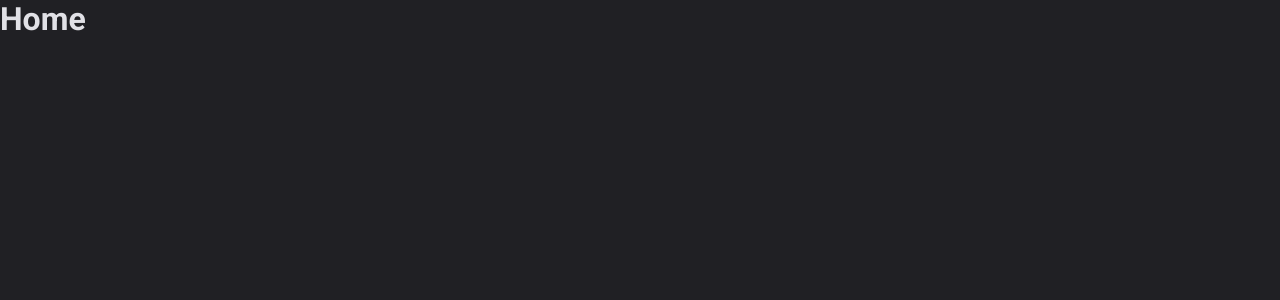
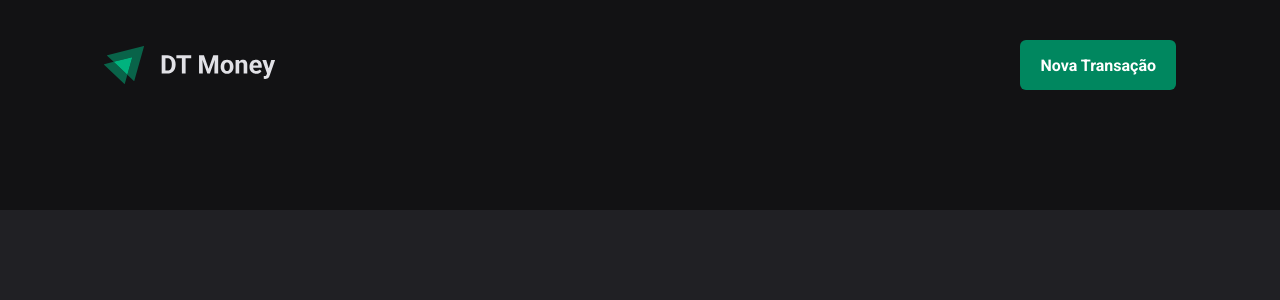
Before and after one commit to Felipe-Luciano/dt-money, a React (Vite) app: page / in a window 1280 px wide. Shown: the top 300 px of the page. Built offline with nearby package versions, Linux system fonts and the light colour scheme.

Commit message:
Feat: implement component Header

```diff
--- a/src/App.tsx
+++ b/src/App.tsx
@@ -1,11 +1,12 @@
 import { ThemeProvider } from "styled-components";
 import { defaultTheme } from "./styles/Themes/default";
 import { GlobalStyle } from "./styles/global";
+import { Transactions } from "./pages/Transactions";
 
 export function App() {
   return (
     <ThemeProvider theme={defaultTheme}>
-      <h1>Home</h1>
+      <Transactions />
       <GlobalStyle />
     </ThemeProvider>
   )
--- /dev/null
+++ b/src/components/Header/index.tsx
@@ -0,0 +1,14 @@
+import { HeaderContainer, HeaderContent, TransactionButton } from "./styles";
+
+import logo from "../../assets/logo.svg"
+
+export function Header() {
+    return (
+        <HeaderContainer>
+            <HeaderContent>
+                <img src={logo} alt="" />
+                <TransactionButton>Nova Transação</TransactionButton>
+            </HeaderContent>
+        </HeaderContainer>
+    )
+}
--- /dev/null
+++ b/src/components/Header/styles.ts
@@ -0,0 +1,33 @@
+import styled from "styled-components";
+
+export const HeaderContainer = styled.header`
+    background: ${props => props.theme["gray-900"]};
+    padding: 2.5rem 0 7.5rem;
+`
+
+export const HeaderContent = styled.div`
+    width: 100%;
+    max-width: 1120px;
+    margin: 0 auto;
+    padding: 0 1.5rem;
+
+    display: flex;
+    justify-content: space-between;
+    align-items: center;
+`
+
+export const TransactionButton = styled.button`
+    height: 3.125rem;
+    border: 0;
+    border-radius: 6px;
+    background: ${props => props.theme["green-500"]};
+    padding: 0 1.25rem;
+    font-weight: bold;
+    cursor: pointer;
+    color: ${props => props.theme.white};
+
+    &:hover {
+        background: ${props => props.theme["green-700"]};
+        transition: background-color 0.2s;
+    }
+`
--- /dev/null
+++ b/src/pages/Transactions/index.tsx
@@ -0,0 +1,9 @@
+import { Header } from "../../components/Header";
+
+export function Transactions() {
+    return (
+        <div>
+            <Header />
+        </div>
+    )
+}
```
Also changed, not shown: src/assets/logo.svg (added), src/pages/Transactions/styles.ts (added).
